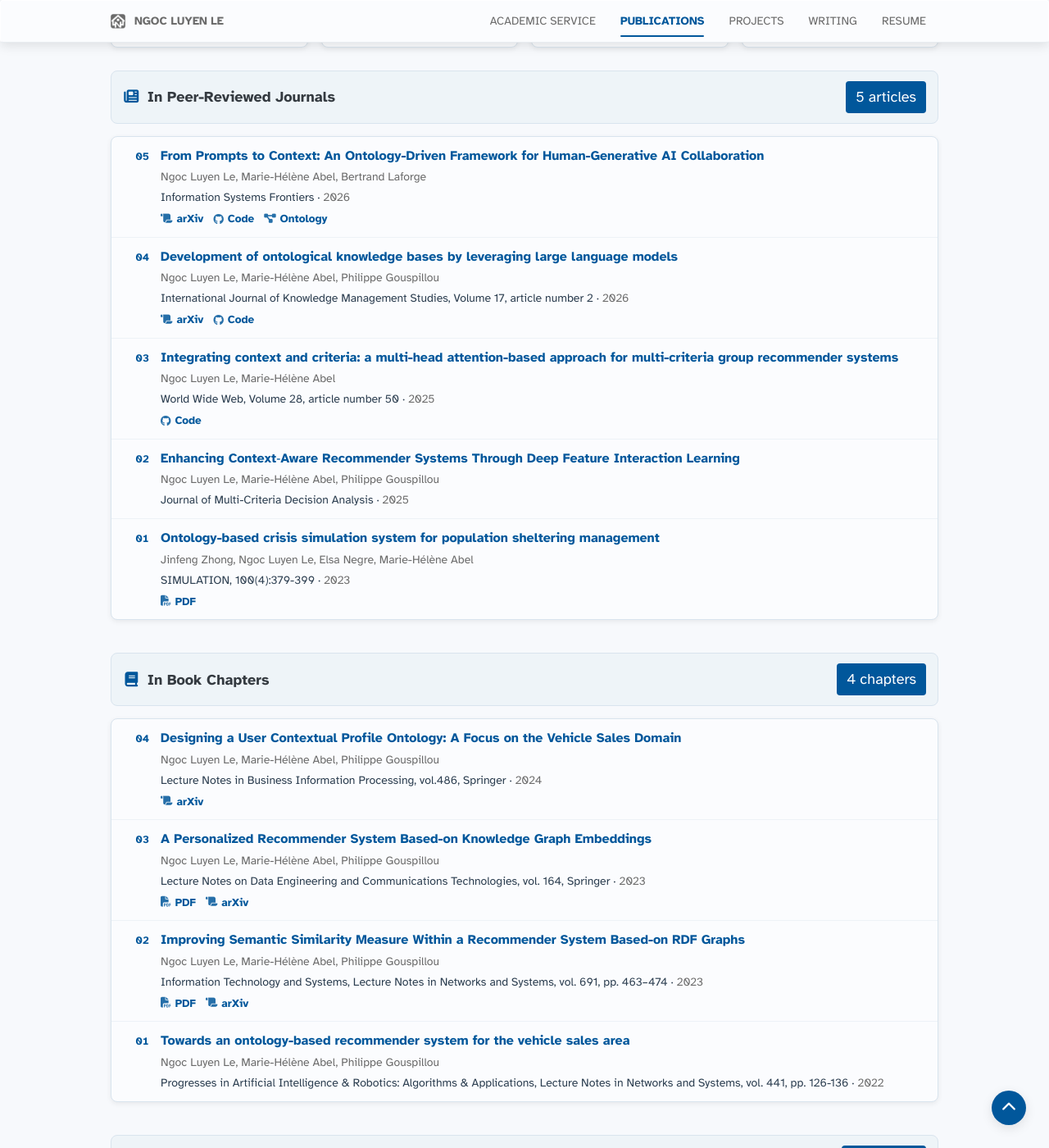
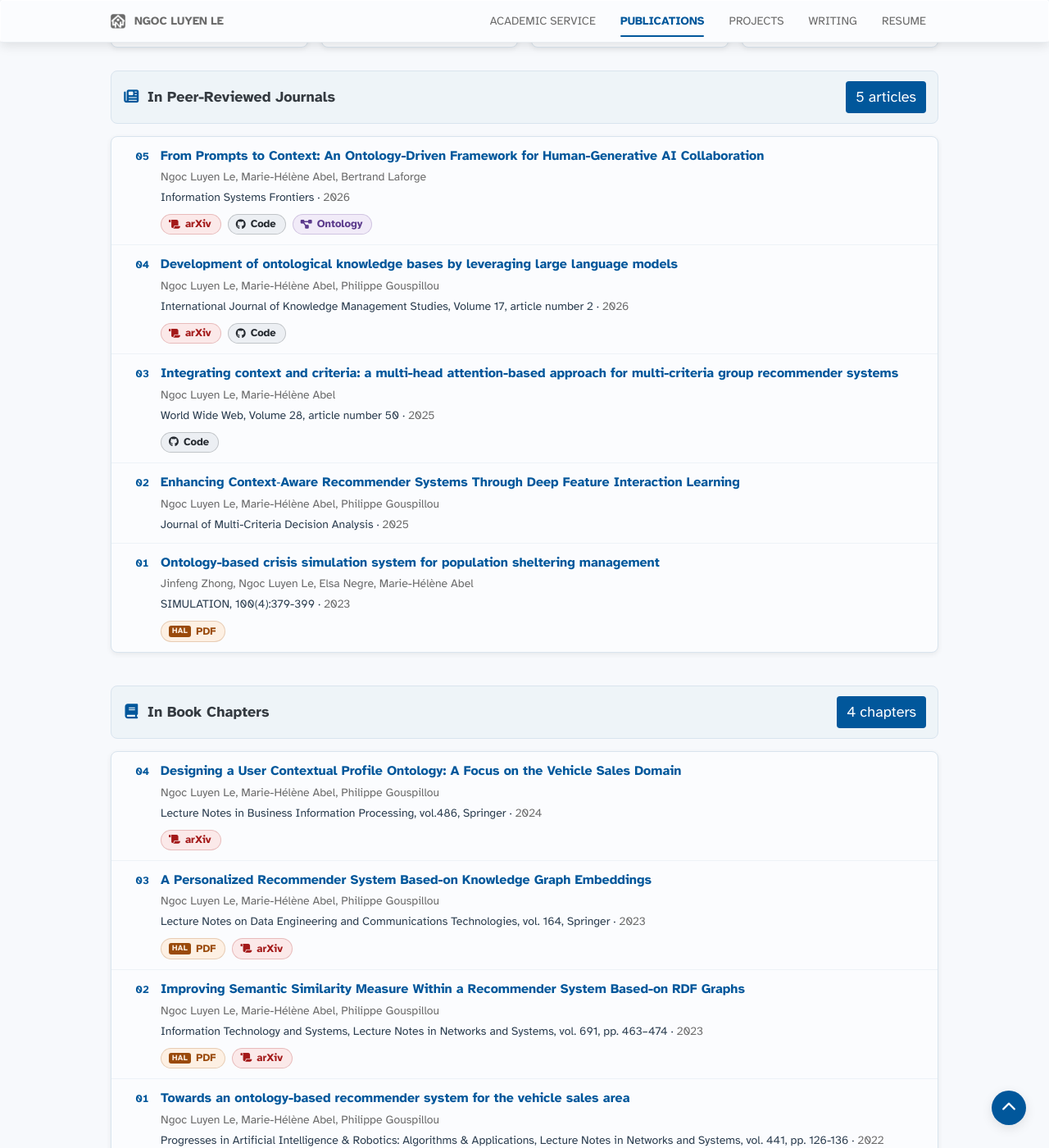
Before and after one commit to lengocluyen/lengocluyen.github.io, a Jekyll site: the page built from publications.html, in a window 1280 px wide and 1400 px high, scrolled down 237 px. Shown: the whole window at 82% size. Built offline with Jekyll 4.4.1, drawn with Linux system fonts in a browser that asks for light colours; some web fonts are replaced; some of the changed text lies outside the part shown.

Commit message:
Show publication links as coloured chips, with a HAL mark on HAL PDFs
Co-Authored-By: Claude Opus 5.5 <noreply@anthropic.com>

```diff
--- a/_includes/publications.html
+++ b/_includes/publications.html
@@ -81,7 +81,10 @@
                 {%- when 'Slides' %}{% assign icon = 'fa-solid fa-person-chalkboard' %}
                 {%- else %}{% assign icon = 'fa-solid fa-link' %}
               {%- endcase %}
-            <a href="{{ l.url }}" target="_blank" rel="noopener noreferrer"><i class="{{ icon }}" aria-hidden="true"></i>{{ l.label }}</a>
+              {%- assign on_hal = false %}
+              {%- if l.label == 'PDF' %}{% if l.url contains 'hal.science' or l.url contains 'ccsd.cnrs.fr' %}{% assign on_hal = true %}{% endif %}{% endif %}
+            <a class="link-chip link-chip--{{ l.label | downcase }}" href="{{ l.url }}" target="_blank" rel="noopener noreferrer"{% if on_hal %} title="Open-access PDF on HAL"{% endif %}>
+              {%- if on_hal %}<span class="hal-mark" aria-hidden="true">HAL</span>{% else %}<i class="{{ icon }}" aria-hidden="true"></i>{% endif %}{{ l.label }}</a>
             {%- endfor %}
           </p>
           {%- endif %}
--- a/static/css/main.css
+++ b/static/css/main.css
@@ -22,6 +22,17 @@
   --chip-journal-fg: #235c4c;
   --chip-conf-bg:   #f4ebe3;
   --chip-conf-fg:   #7a4726;
+  /* Publication link chips: one hue per resource kind. */
+  --link-pdf-bg:    #fdf0e3;
+  --link-pdf-fg:    #9a4a0b;
+  --link-arxiv-bg:  #fbe9e9;
+  --link-arxiv-fg:  #a31919;
+  --link-code-bg:   #eceff3;
+  --link-code-fg:   #24292f;
+  --link-data-bg:   #e3efea;
+  --link-data-fg:   #235c4c;
+  --link-onto-bg:   #f1ebf8;
+  --link-onto-fg:   #5b3a8c;
   /* Footer is dark in both themes by design; these let it follow the
      theme instead of being frozen. --footer-dim replaces #546e7a,
      which scored 2.86:1 on the footer background. */
@@ -2619,21 +2630,58 @@ h3.section-header-title {
 .entry-extras {
   display: flex;
   flex-wrap: wrap;
-  gap: 12px;
-  margin: 2px 0 0;
-}
-
-.entry-extras a {
+  gap: 8px;
+  margin: 6px 0 0;
+}
+
+/* Each link is a small chip coloured by resource kind. The #publications
+   prefix outranks the generic (and dark-mode) `.container a` colour rules. */
+#publications .entry-extras a.link-chip {
+  --chip-bg: var(--primary-soft);
+  --chip-fg: var(--primary);
   align-items: center;
+  background: var(--chip-bg);
+  border: 1px solid color-mix(in srgb, var(--chip-fg) 22%, transparent);
+  border-radius: 999px;
+  color: var(--chip-fg);
   display: inline-flex;
-  font-size: 13.5px;
+  font-size: 13px;
   font-weight: 600;
-  gap: 5px;
-}
-
-.entry-extras a i {
+  gap: 6px;
+  line-height: 1;
+  padding: 5px 11px 5px 9px;
+  text-decoration: none;
+  transition: var(--transition);
+}
+
+#publications .entry-extras a.link-chip:hover,
+#publications .entry-extras a.link-chip:focus-visible {
+  border-color: var(--chip-fg);
+  box-shadow: var(--shadow-sm);
+  color: var(--chip-fg);
+  text-decoration: none;
+  transform: translateY(-1px);
+}
+
+#publications .entry-extras a.link-chip--pdf      { --chip-bg: var(--link-pdf-bg);   --chip-fg: var(--link-pdf-fg); }
+#publications .entry-extras a.link-chip--arxiv    { --chip-bg: var(--link-arxiv-bg); --chip-fg: var(--link-arxiv-fg); }
+#publications .entry-extras a.link-chip--code     { --chip-bg: var(--link-code-bg);  --chip-fg: var(--link-code-fg); }
+#publications .entry-extras a.link-chip--dataset  { --chip-bg: var(--link-data-bg);  --chip-fg: var(--link-data-fg); }
+#publications .entry-extras a.link-chip--ontology { --chip-bg: var(--link-onto-bg);  --chip-fg: var(--link-onto-fg); }
+
+.link-chip i {
   font-size: 0.95em;
-  opacity: 0.85;
+}
+
+/* "HAL" mark for open-access PDFs deposited on HAL. */
+.hal-mark {
+  background: var(--chip-fg);
+  border-radius: 3px;
+  color: var(--chip-bg);
+  font-size: 9.5px;
+  font-weight: 800;
+  letter-spacing: 0.04em;
+  padding: 2px 4px;
 }
 
 /* --- Services: supervision ------------------------------------ */
@@ -2892,6 +2940,16 @@ html.dark-mode {
   --chip-journal-fg: #7fd4bd;
   --chip-conf-bg:  #33241a;
   --chip-conf-fg:  #e0a97a;
+  --link-pdf-bg:   #36261a;
+  --link-pdf-fg:   #f2b27a;
+  --link-arxiv-bg: #3a1c1f;
+  --link-arxiv-fg: #f39a9a;
+  --link-code-bg:  #232f40;
+  --link-code-fg:  #dbe4ee;
+  --link-data-bg:  #12302a;
+  --link-data-fg:  #7fd4bd;
+  --link-onto-bg:  #2a2140;
+  --link-onto-fg:  #c8adf0;
   /* Darker than the page (#0f1722) so the footer grounds the layout
      instead of floating lighter than the content above it. */
   --footer-bg:      #0a111b;
```
